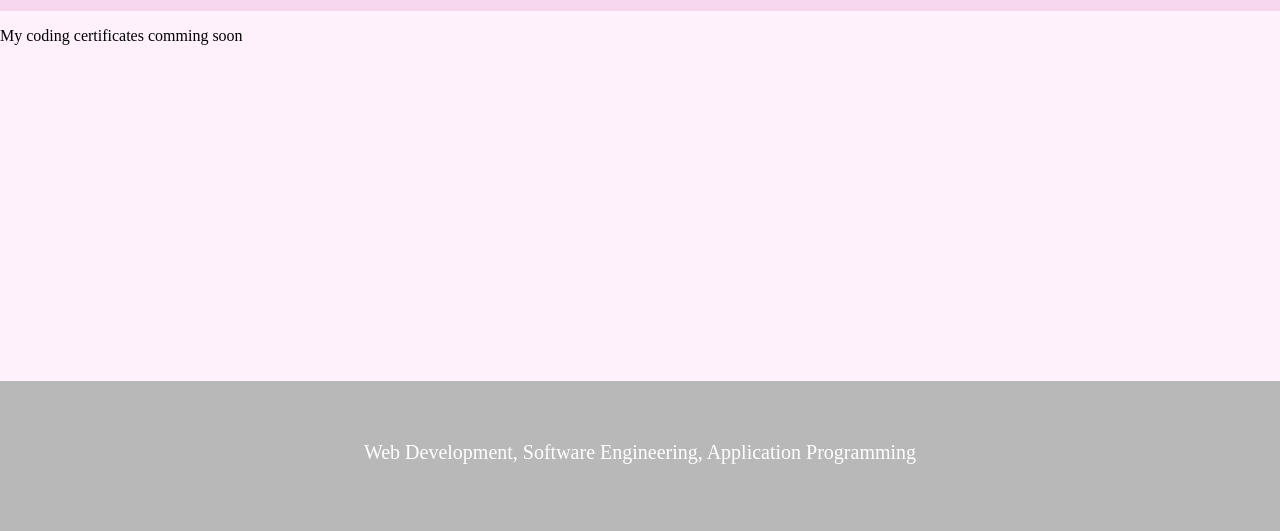
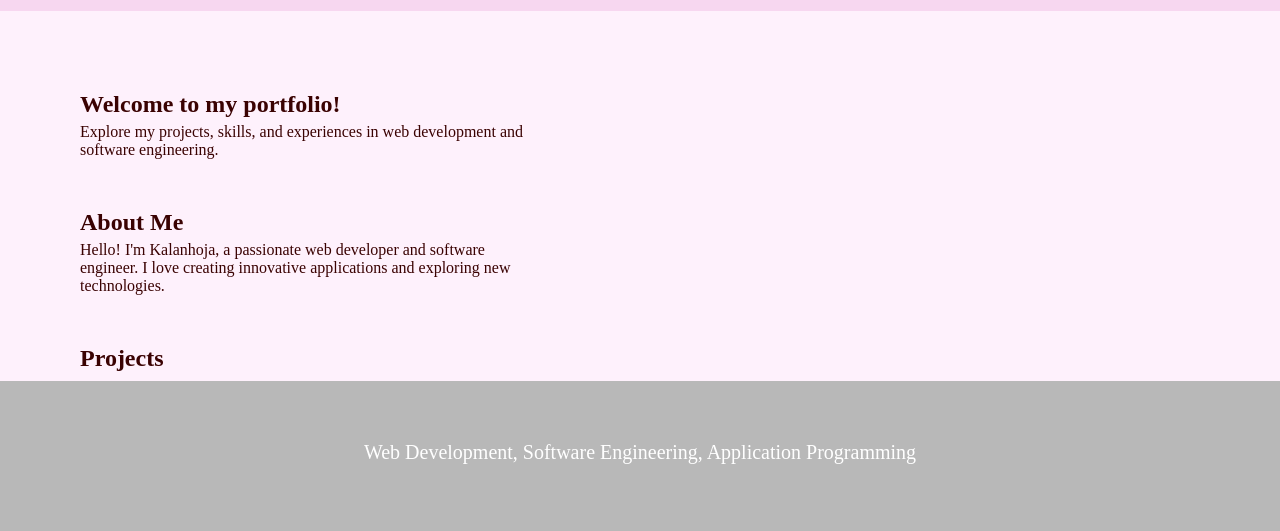
Before and after one commit to kalanhoja/kalanhoja.github.io, a plain HTML site: page index.html in a window 1280 px wide. Shown: the part 269-800 px from the top of the page. Drawn offline with Linux system fonts and the light colour scheme.

Commit message:
added some description about myself in main

```diff
--- a/index.html
+++ b/index.html
@@ -10,13 +10,25 @@
     </header>
     <nav>
       <ul class="nav-list">
+        <li class="item-link"><a class="item-link-url" href="https://sites.google.com/view/
+sololearn-certificates" target="_blank">Coding certificates</a></li>
         <li class="item-link"><a class="item-link-url" href="https://kalanhoja.wordpress.com/" target="_blank">My Blog</a></li>
         <li class="item-link"><a class="item-link-url" href="https://www.facebook.com/ana.urica" target="_blank">My facebook profile</a></li>
         <li class="item-link"><a class="item-link-url" href="https://www.youtube.com/@TheKalanhoja/featured" target="_blank">My YouTube chanell</a></li>
       </ul>
     </nav>
     <main>
-      <p>My coding certificates comming soon</p>
+      <article class="introduction">
+          <h2 class="heading-two">Welcome to my portfolio!</h2>
+          <p class="description">Explore my projects, skills, and experiences in web development and software engineering.</p>
+        <section class="about-me">
+          <h2 class="heading-two">About Me</h2>
+          <p class="description">Hello! I'm Kalanhoja, a passionate web developer and software engineer. I love creating innovative applications and exploring new technologies.</p>
+        </section>
+        <section class="projects">
+          <h2 class="heading-two">Projects</h2>
+        </section>
+      </article>
     </main>
     <footer>
         <p class="skills">Web Development, Software Engineering, Application Programming</p>
--- a/styles.css
+++ b/styles.css
@@ -69,7 +69,24 @@ main {
     - var(--header-height)
     - var(--nav-height)
     - var(--footer-height)
-  )
+  );
+  overflow-y: scroll;
+}
+
+.introduction {
+  margin: 80px;
+  color: rgb(58, 2, 2);
+  width: 35%;
+}
+
+.heading-two {
+  margin: 0;
+  padding: 0;
+}
+
+.description {
+  margin-bottom: 50px;
+  margin-top: 5px;
 }
 
 footer {
@@ -82,6 +99,8 @@ footer {
   text-align: center;
 }
 
+
+
 .skills {
   font-size: 20px;
   color: white;
```
